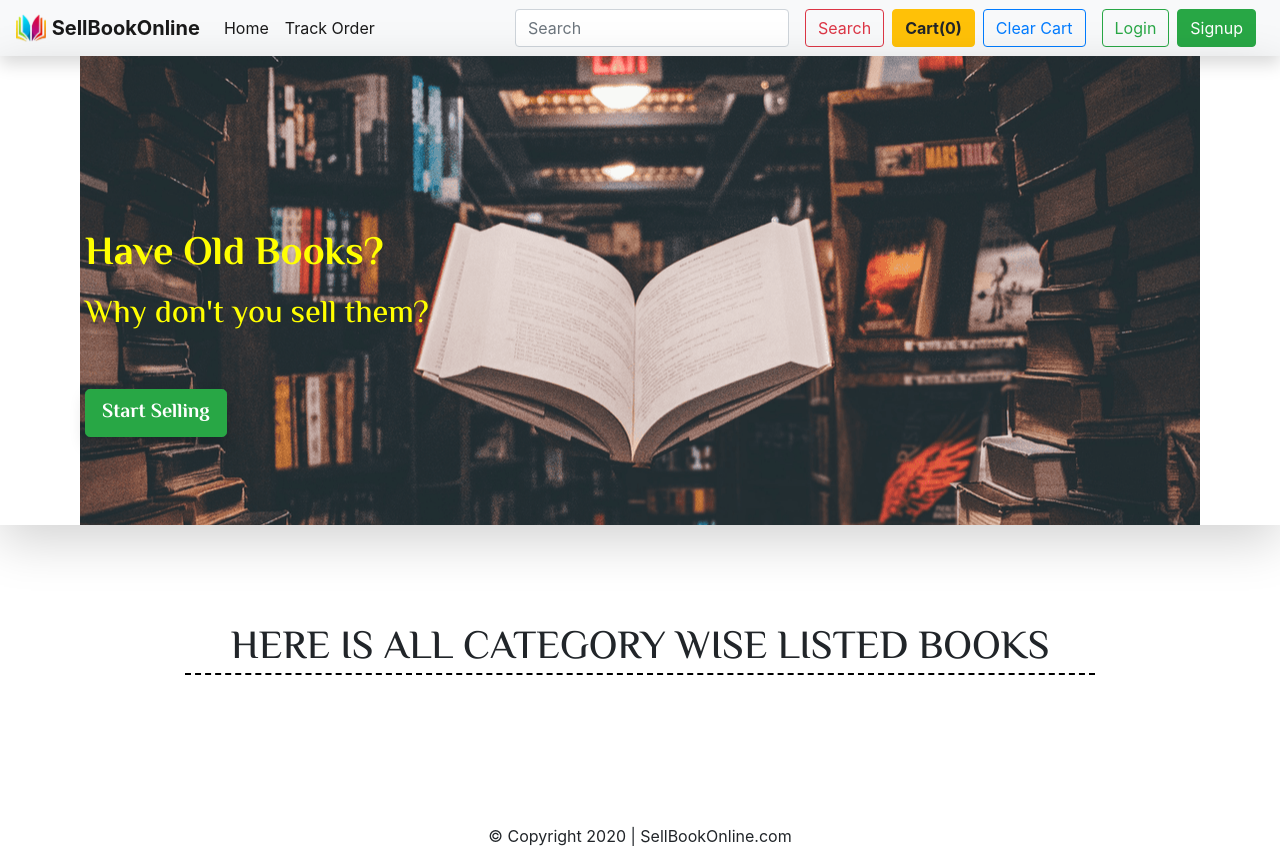
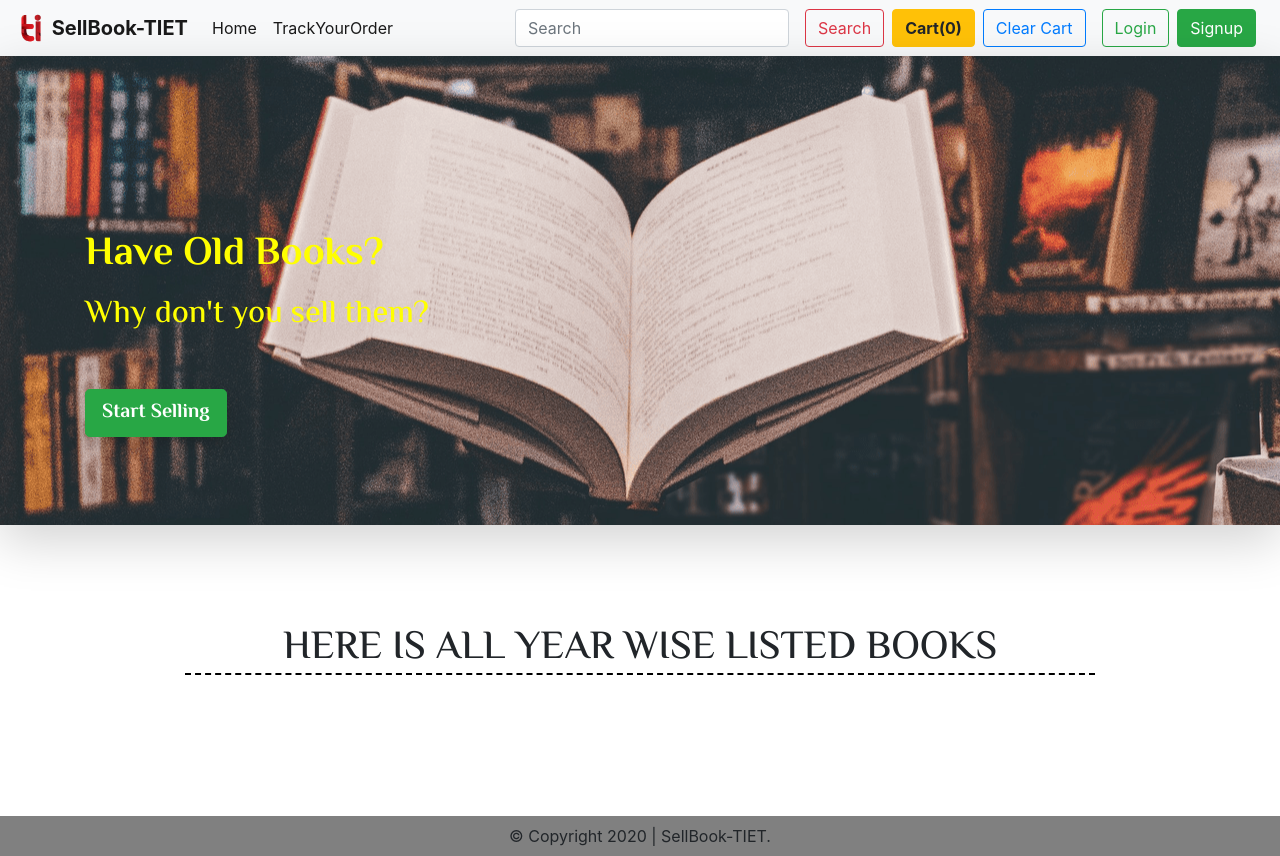
Before and after one commit to rishusingh022/Book-Attic, a Django app: page / in a window 1280 px wide. Run offline with Django 3.2, Linux system fonts and the light colour scheme; data that the repository does not hold is empty; some libraries are stand-ins or nearby versions.

Commit message:
updated the home page

```diff
--- a/templates/base.html
+++ b/templates/base.html
@@ -20,7 +20,7 @@
   <nav class="navbar navbar-expand-lg navbar-light bg-light shadow">
     <a class="navbar-brand" href="/">
       <img src="../media/home/images/img/mainlogo.png" width="30" height="30" class="d-inline-block align-top">
-      <b>SellBookOnline</b>
+      <b>SellBook-TIET</b>
     </a>
 
     <button class="navbar-toggler" type="button" data-toggle="collapse" data-target="#navbarTogglerDemo02"
@@ -35,7 +35,7 @@
         </li>
 
         <li class="nav-item active">
-          <a class="nav-link" href="TrackOrder">Track Order</a>
+          <a class="nav-link" href="TrackOrder">TrackYourOrder</a>
         </li>
       </ul>
       <form action="search" method="get" class="form-inline my-2 my-lg-0">
@@ -206,7 +206,7 @@
 
               <div style="text-align: center;">
                 <h5 style='margin-top: 30%;'>
-                  Don't Have SellBookOnline Account?
+                  Don't Have SellBookTIET Account?
                 </h5>
                 <button data-dismiss="modal" type="button" class="mt-4 btn btn-outline-success btn-block"
                   data-toggle="modal" data-target="#signupmodal">
@@ -243,7 +243,7 @@
         <footer id="footer">
 
                 <div class="container mt-2 text-center">
-                    &copy; Copyright 2020 | SellBookOnline.com
+                    &copy; Copyright 2020 | SellBook-TIET.
                 </div>
 
         </footer>
@@ -265,7 +265,7 @@
     bottom: 0;
     width: 100%;
     height: 2.5rem;
-    background-color: white
+    background-color: grey;
                 /* Footer height */
     }
 
--- a/templates/home/home.html
+++ b/templates/home/home.html
@@ -4,7 +4,7 @@
 {% endblock title %}
 {% block body %}
 {% load static %}
-<div class="jumbotron shadow-lg" style="background: url('../media/home/images/img/jumbotron.jpg') no-repeat center center;width:100%;
+<div class="jumbotron shadow-lg" style="background: url('../media/home/images/img/jumbotron.png') no-repeat center center;width:100%;
   height: 100%; border-radius: 0px; ">
 
   <div class="container" style="font-family: 'El Messiri',sans-serif;color:yellow; font-size: 30px;">
@@ -21,7 +21,7 @@
 
       <div class="container text-center" style="font-family: 'El Messiri', sans-serif; font-size: 30px;">
                   <h1 style="margin: 100px; border-bottom: 2px black dashed;">
-                   <span> HERE IS ALL CATEGORY WISE LISTED BOOKS</span>
+                   <span> HERE IS ALL YEAR WISE LISTED BOOKS</span>
                   </h1>
       </div>
 
```
Also changed, not shown: media/home/images/img/jumbotron.png (added), media/home/images/img/jumbotron2.jpg (renamed from media/home/images/img/jumbotron.jpg), media/home/images/img/mainlogo.png, 1 other file.
